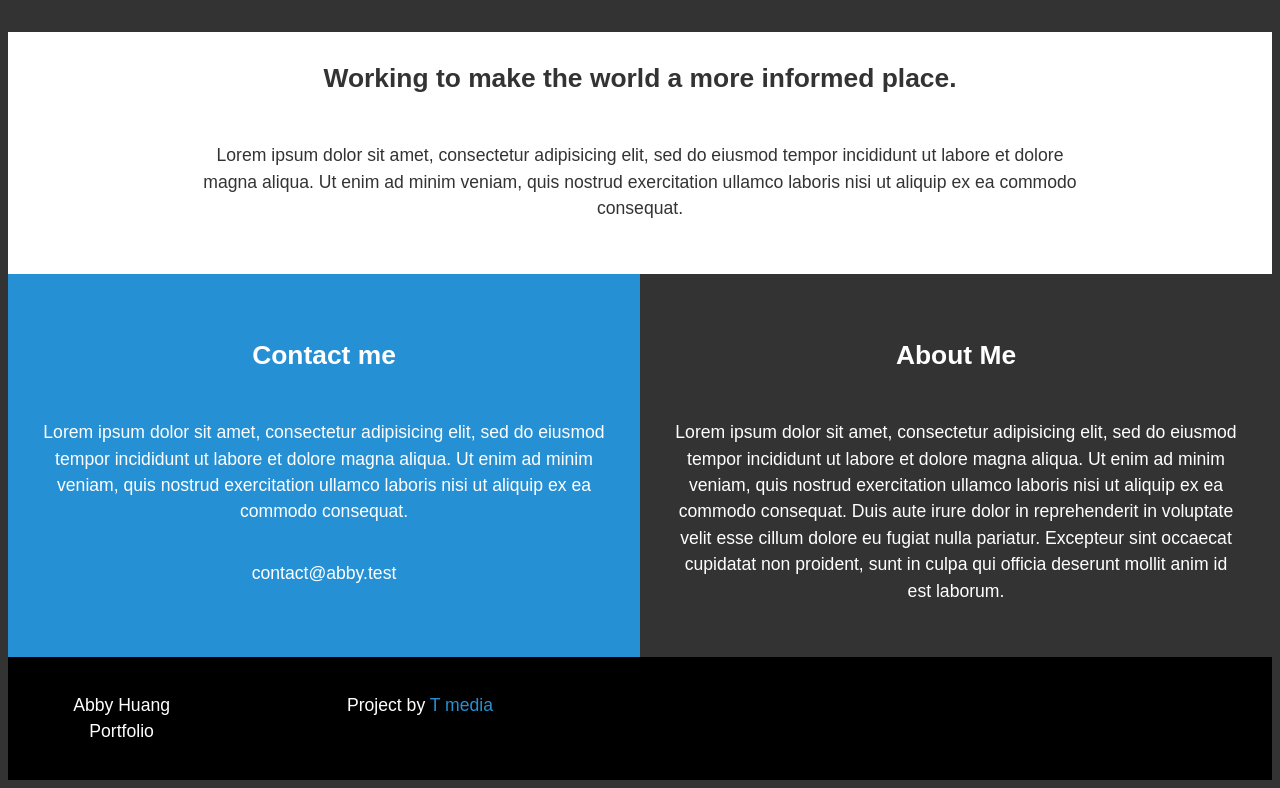
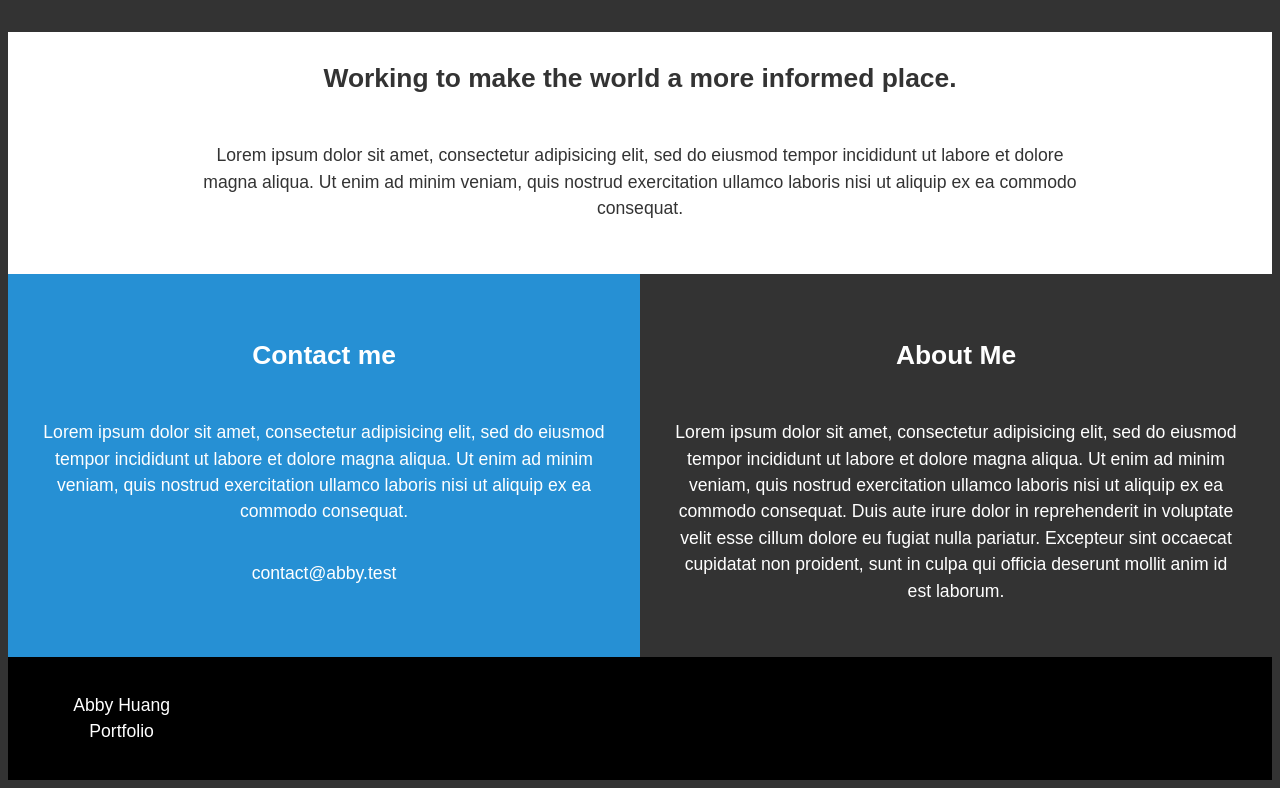
Before and after one commit to abbylhuang/abbylhuang.github.io, a plain HTML site: page index.html in a window 1280 px wide. Shown: the part 1353-2141 px from the top of the page. Drawn offline with Linux system fonts and the light colour scheme.

Commit message:
Update index.html

```diff
--- a/index.html
+++ b/index.html
@@ -86,7 +86,6 @@
 <!-- Footer -->
      <footer id="main-footer" class="grid">
        <div>Abby Huang Portfolio</div>
-       <div>Project by <a href="http://traversymedia.com" target="_blank">T media</a></div>
      </footer>
   </body>
 </html>
```
